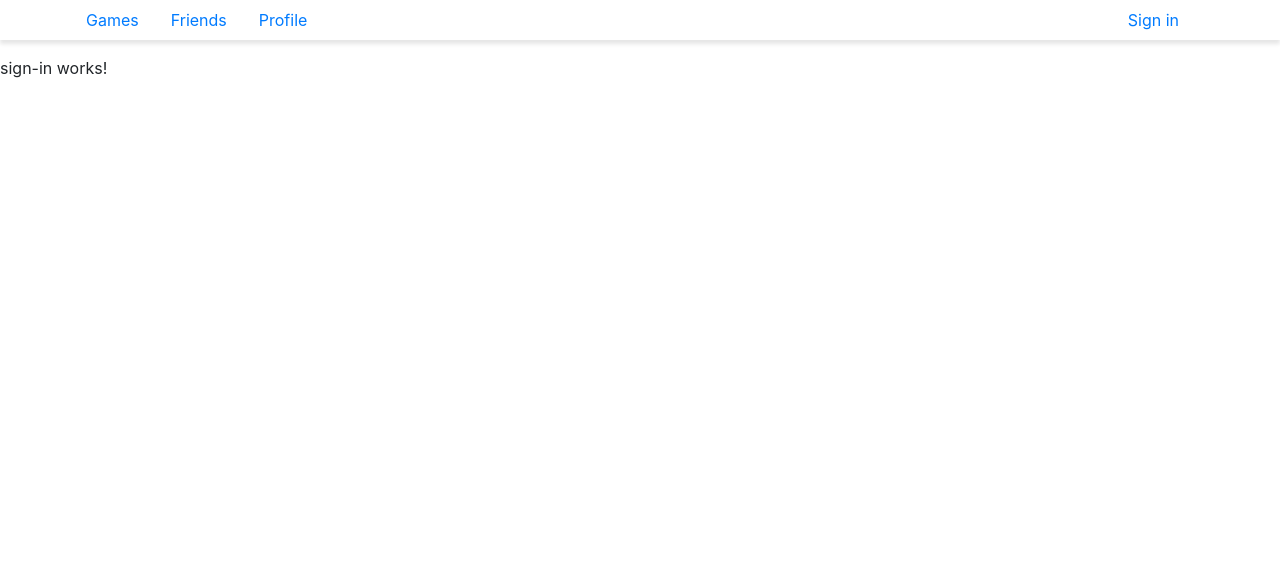
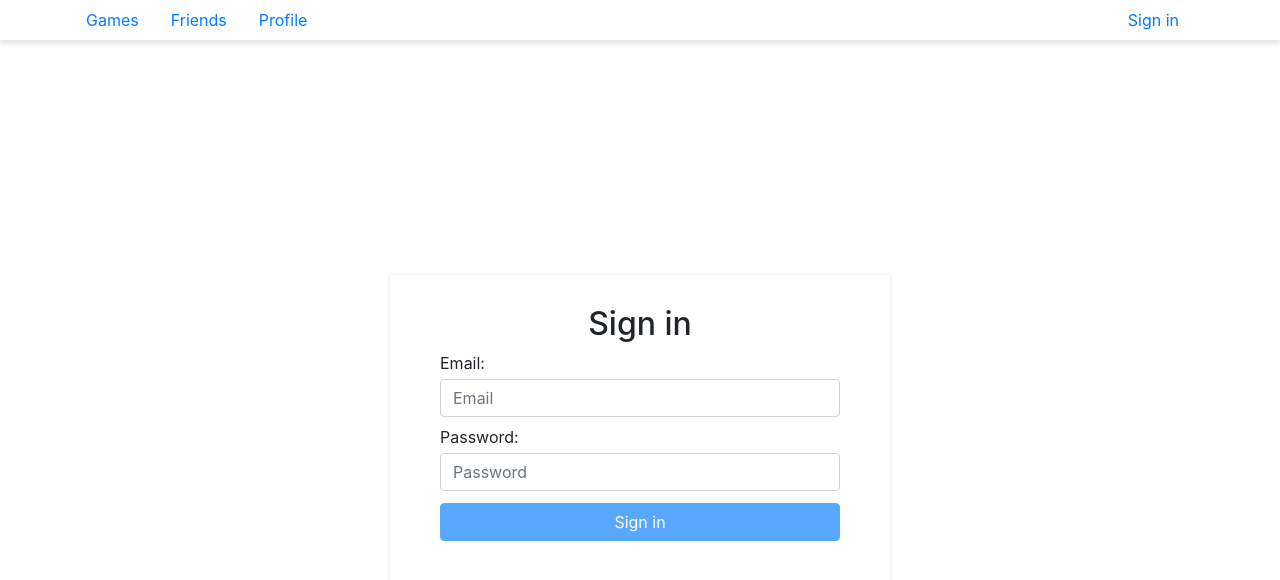
Before and after one commit to wmdanor/AHtNgApp, an Angular app: page /sign-in in a window 1280 px wide. Shown: the top 580 px of the page. Built offline with nearby package versions, Linux system fonts and the light colour scheme.

Commit message:
Sign in page without api access ready

```diff
--- /dev/null
+++ b/src/app/features/sign-in/models/index.ts
@@ -0,0 +1,4 @@
+export interface SignInCredentials {
+  email: string;
+  password: string;
+}
--- /dev/null
+++ b/src/app/features/sign-in/services/sign-in.service.ts
@@ -0,0 +1,16 @@
+import { Injectable } from '@angular/core';
+import {SignInCredentials} from "@/features/sign-in/models";
+import {Observable, of} from "rxjs";
+
+@Injectable({
+  providedIn: 'root'
+})
+export class SignInService {
+
+  constructor() { }
+
+  // TODO: change type from unknown and add http service
+  public signIn$(credentials: SignInCredentials): Observable<unknown> {
+    return of(null);
+  }
+}
--- a/src/app/features/sign-in/sign-in.component.html
+++ b/src/app/features/sign-in/sign-in.component.html
@@ -1 +1,44 @@
-<p>sign-in works!</p>
+<div class="container d-flex flex-column align-items-center form-wrapper">
+  <h2>Sign in</h2>
+  <form *ngIf="signInForm" [formGroup]="signInForm" class="d-flex flex-column form">
+    <label>
+      <span>Email:</span>
+      <input
+        [class.is-valid]="emailValid"
+        [class.is-invalid]="emailInvalid"
+        required formControlName="email" type="email" class="form-control mt-1" placeholder="Email">
+      <span *ngIf="emailInvalid">
+        <small class="text-danger"
+               *ngIf="email?.hasError('required')">
+          This field is required.
+        </small>
+        <small class="text-danger"
+               *ngIf="email?.hasError('email')">
+          Email is invalid.
+        </small>
+      </span>
+    </label>
+    <label>
+      <span>Password:</span>
+      <input
+        [class.is-valid]="passwordValid"
+        [class.is-invalid]="passwordInvalid"
+        required minlength="8" maxlength="16" formControlName="password" type="password" class="form-control mt-1" placeholder="Password">
+      <span *ngIf="passwordInvalid">
+        <small class="text-danger"
+               *ngIf="password?.hasError('required')">
+          This field is required.
+        </small>
+        <small class="text-danger"
+               *ngIf="password?.hasError('minlength')">
+          The minimum length for this field is {{password?.errors?.minlength?.requiredLength}} characters.
+        </small>
+        <small class="text-danger"
+               *ngIf="password?.hasError('maxlength')">
+          The maximum length for this field is {{password?.errors?.maxlength?.requiredLength}} characters.
+        </small>
+      </span>
+    </label>
+    <button type="submit" class="btn btn-primary mt-1" [disabled]="signInForm.invalid">Sign in</button>
+  </form>
+</div>
--- a/src/app/features/sign-in/sign-in.component.scss
+++ b/src/app/features/sign-in/sign-in.component.scss
@@ -0,0 +1,11 @@
+.form-wrapper {
+  padding: 30px 50px 40px;
+  background: white;
+  box-shadow: 0 0 4px rgba(0, 0, 0, 0.1);
+  max-width: 500px;
+}
+
+.form {
+  width: 100%;
+  height: 100%;
+}
--- a/src/app/features/sign-in/sign-in.component.ts
+++ b/src/app/features/sign-in/sign-in.component.ts
@@ -1,15 +1,61 @@
 import { Component, OnInit } from '@angular/core';
+import {FormControl, FormGroup, Validators} from "@angular/forms";
+import {SignInService} from "@/features/sign-in/services/sign-in.service";
 
 @Component({
   selector: 'app-sign-in',
   templateUrl: './sign-in.component.html',
-  styleUrls: ['./sign-in.component.scss']
+  styleUrls: ['./sign-in.component.scss'],
+  host: {'class': 'container-fluid d-flex flex-grow-1 flex-column align-items-center justify-content-center'}
 })
 export class SignInComponent implements OnInit {
+  public signInForm: FormGroup | undefined;
 
-  constructor() { }
+  constructor(
+    private readonly signInService: SignInService
+  ) { }
 
   ngOnInit(): void {
+    this.signInForm = new FormGroup({
+      email: new FormControl('', [
+        Validators.required,
+        Validators.email,
+      ]),
+      password: new FormControl('', [
+        Validators.required,
+        Validators.minLength(8),
+        Validators.maxLength(16),
+      ]),
+    })
   }
 
+  get email() { return this.signInForm?.get('email'); }
+  get password() { return this.signInForm?.get('password'); }
+
+  get emailValid() {
+    return this.email?.valid && (this.email?.dirty || this.email?.touched);
+  }
+
+  get emailInvalid() {
+    return this.email?.invalid && (this.email?.dirty || this.email?.touched);
+  }
+
+  get passwordValid() {
+    return this.password?.valid && (this.password?.dirty || this.password?.touched);
+  }
+
+  get passwordInvalid() {
+    return this.password?.invalid && (this.password?.dirty || this.password?.touched);
+  }
+
+  // TODO finish method
+  public submit(): void {
+    if (this.signInForm?.valid) {
+      const data = this.signInForm?.value;
+
+      const result = this.signInService.signIn$(data);
+
+      // ...
+    }
+  }
 }
--- a/src/app/features/sign-in/sign-in.module.ts
+++ b/src/app/features/sign-in/sign-in.module.ts
@@ -2,6 +2,7 @@ import { NgModule } from '@angular/core';
 import { CommonModule } from '@angular/common';
 import {SignInComponent} from "./sign-in.component";
 import {SignInRoutingModule} from "./sign-in-routing.module";
+import {ReactiveFormsModule} from "@angular/forms";
 
 @NgModule({
   declarations: [
@@ -9,7 +10,8 @@ import {SignInRoutingModule} from "./sign-in-routing.module";
   ],
   imports: [
     CommonModule,
-    SignInRoutingModule
+    SignInRoutingModule,
+    ReactiveFormsModule
   ]
 })
 export class SignInModule { }
```
Also changed, not shown: 1 other file (tests, documents, lock files or other folders).
